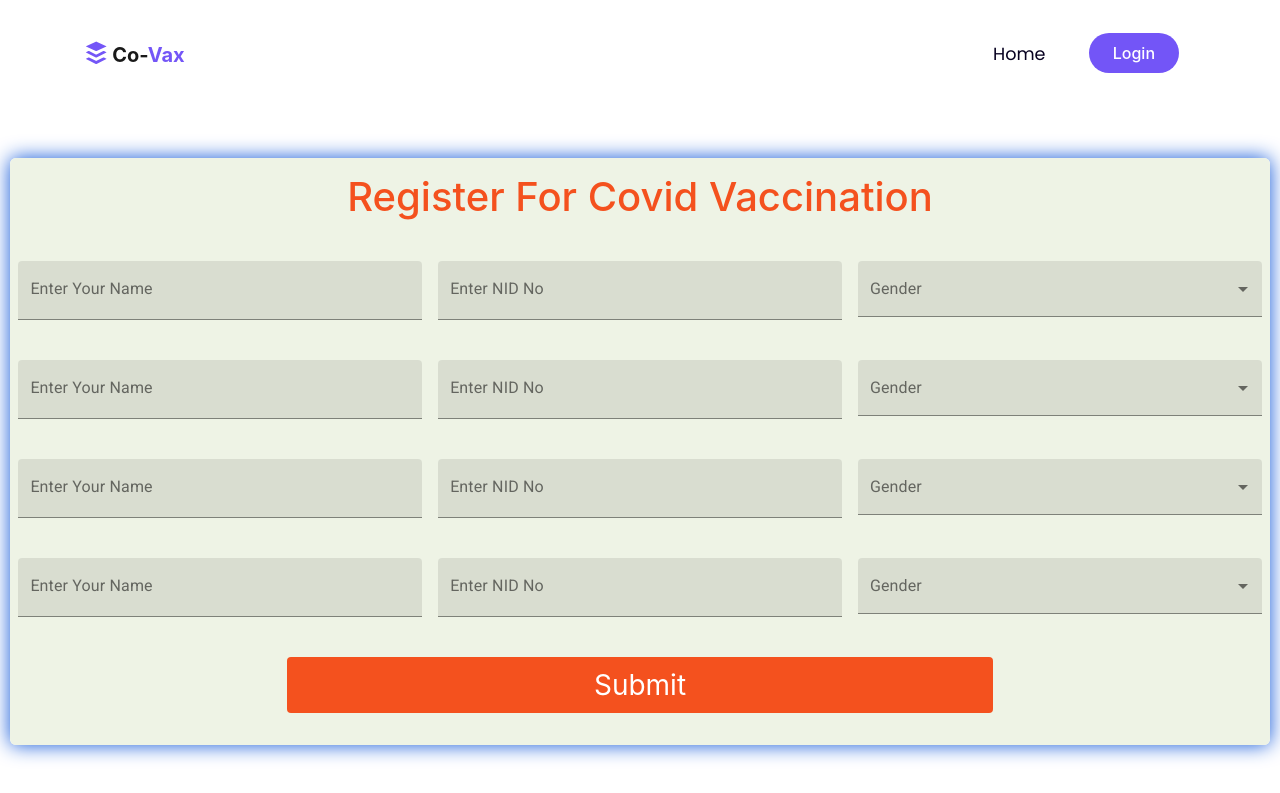
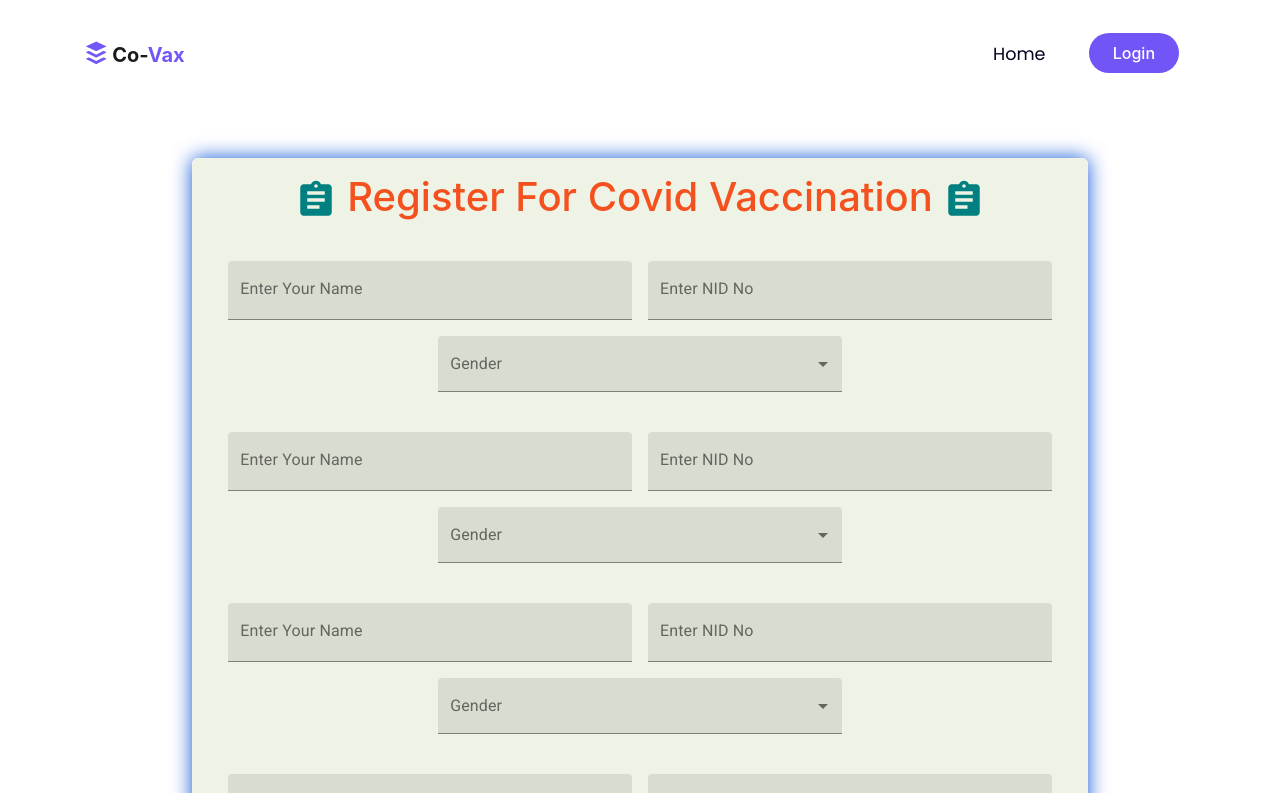
Before and after one commit to kabir-webDev/covid-vaccine, a React (Create React App) app: page /regi_form in a window 1280 px wide. Shown: the top 793 px of the page. Built offline with nearby package versions, Linux system fonts and the light colour scheme.

Commit message:
Form Icons Updated

```diff
--- a/package.json
+++ b/package.json
@@ -19,6 +19,7 @@
     "axios": "^0.21.1",
     "bootstrap": "^4.6.0",
     "countup.js": "^1.9.3",
+    "date-fns": "^2.23.0",
     "firebase": "^8.8.0",
     "jwt-decode": "^3.1.2",
     "material-table": "^1.69.3",
--- a/src/components/Home/Registration/Form/FormField.css
+++ b/src/components/Home/Registration/Form/FormField.css
@@ -4,6 +4,7 @@
   border-radius: 6px;
 }
 .box {
+  max-width: 70%;
   border-radius: 6px;
   box-shadow: 0px 0px 20px rgb(14, 85, 216);
   margin-bottom: 50px;
--- a/src/components/Home/Registration/Form/FormField.js
+++ b/src/components/Home/Registration/Form/FormField.js
@@ -4,6 +4,7 @@ import "./FormField.css";
 import { makeStyles } from "@material-ui/core/styles";
 import TextField from "@material-ui/core/TextField";
 import MenuItem from "@material-ui/core/MenuItem";
+import AssignmentIcon from "@material-ui/icons/Assignment";
 
 const useStyles = makeStyles((theme) => ({
   root: {
@@ -22,7 +23,12 @@ export default function FormField() {
   return (
     <div className="box">
       <div className="form_container">
-        <h1>Register For Covid Vaccination</h1> <br />
+        <h1>
+          <AssignmentIcon style={{ fontSize: 42, color: "teal" }} /> Register
+          For Covid Vaccination{" "}
+          <AssignmentIcon style={{ fontSize: 42, color: "teal" }} />
+        </h1>{" "}
+        <br />
         <form
           className={classes.root}
           noValidate
```
